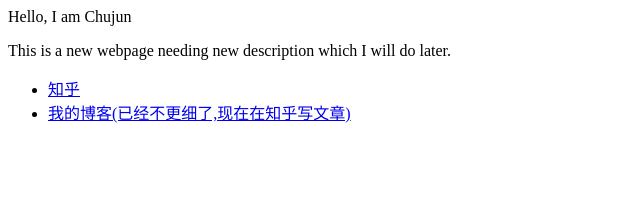
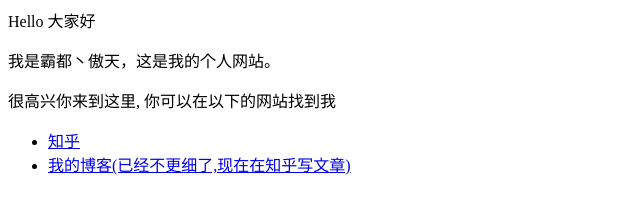
Before and after one commit to andystreezhao/andystreezhao.github.io, a plain HTML site: page index.html in a window 1280 px wide. Shown: the whole page, without its empty margins (0-640 px from the left). Drawn offline with Linux system fonts and the light colour scheme.

Commit message:
Update index.html

```diff
--- a/index.html
+++ b/index.html
@@ -1,5 +1,7 @@
-<p>Hello, I am Chujun</p>
-<p>This is a new webpage needing new description which I will do later.</p>
+<p>Hello 大家好</p>
+<p>我是霸都丶傲天，这是我的个人网站。 </p>
+<p>很高兴你来到这里, 你可以在以下的网站找到我</p>
+
 <ul>
   <li> <a href="https://www.zhihu.com/people/AJLoveChina">知乎</a> </li>
   <li> <a href="http://hejie.nigeerhuo.com">我的博客(已经不更细了,现在在知乎写文章)</a> </li>
```
